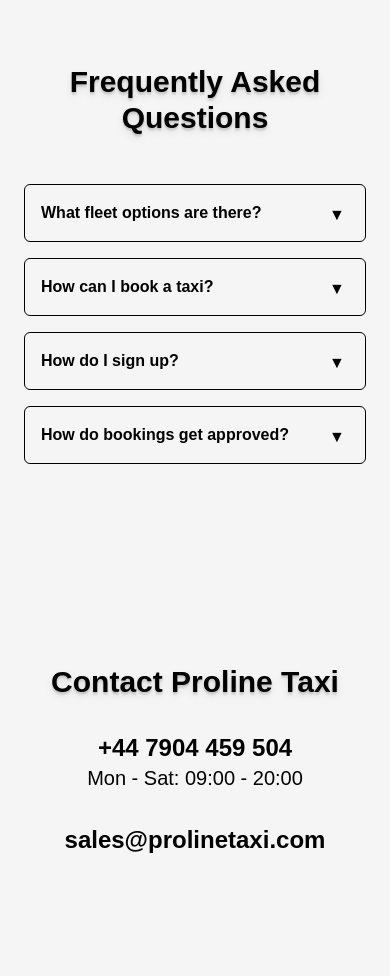
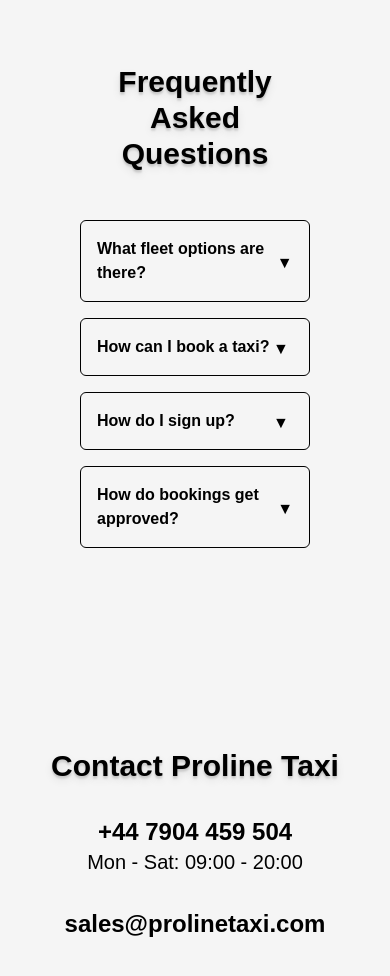
Before and after one commit to Otgon-Erdene-Otgonsukh/UoB-Proline-Taxi, a Next.js app: page /faq in a window 390 px wide. Shown: the top 976 px of the page. Built offline with nearby package versions, Linux system fonts and the light colour scheme.

Commit message:
Fix mobile display scaling
FAQ Page:
Fix scaling on iPad size / square screens where the columns would become too narrow.

Issue Templates:
Bug:
Minor cosmetic change to comment.

```diff
--- a/app/faq/page.tsx
+++ b/app/faq/page.tsx
@@ -19,9 +19,9 @@
     ];
 
     return (
-        <main className="flex flex-col md:flex-row min-h-screen">
-            {/* Left hand side of page on md screen, FAQs. */}
-            <div className="md:w-1/2 flex flex-col max-w-3xl mb-auto mx-auto mt-10 md:mt-50 p-6">
+        <main className="flex flex-col lg:flex-row min-h-screen">
+            {/* Left hand side of page on lg screen, FAQs. */}
+            <div className="lg:w-1/2 flex flex-col max-w-3xl mb-auto mx-auto mt-10 lg:mt-50 py-6 px-20">
                 <h1 className="text-3xl font-bold mb-8 text-center text-shadow-lg">Frequently Asked Questions</h1>
                 <div className="w-full">
                     {faqs.map((faq, i) => (
@@ -31,8 +31,8 @@
                 </div>
             </div>
 
-            {/* Right hand side of page on md screen, contact info. */}
-            <div className="md:w-1/2 flex items-center justify-center md:border-l border-black my-auto py-40">
+            {/* Right hand side of page on lg screen, contact info. */}
+            <div className="lg:w-1/2 flex items-center justify-center lg:border-l border-black my-auto py-40">
                 <div className="text-center">
                     <h1 className="text-3xl font-bold mb-8 text-center text-shadow-lg">Contact Proline Taxi</h1>
                     <h2 className="text-2xl font-bold"><a href="tel:+447904459504">+44 7904 459 504</a></h2>
```
